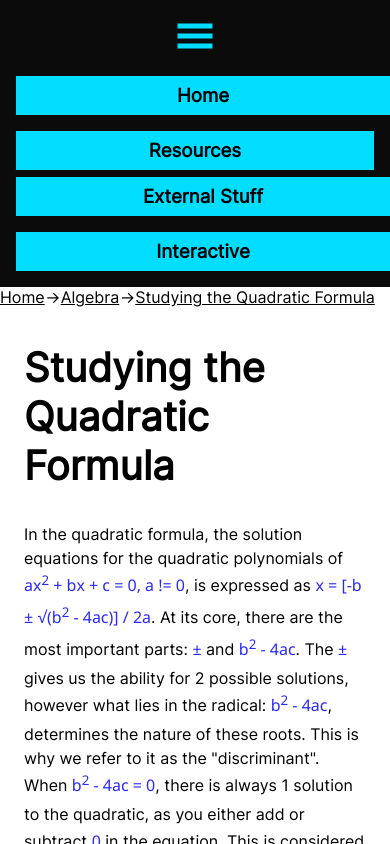
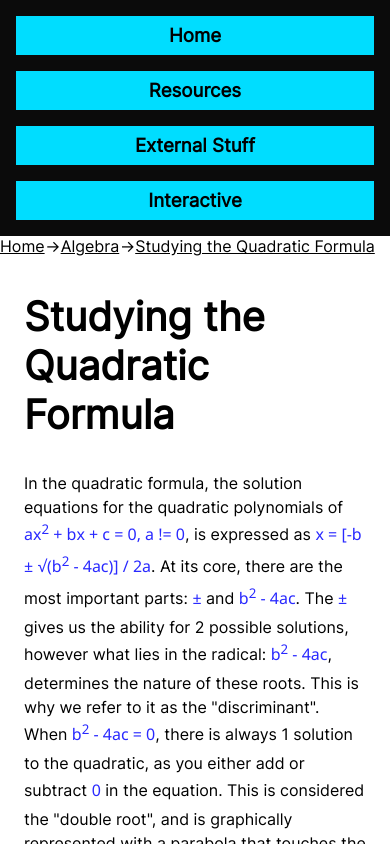
Before and after one commit to PixelatedLagg/MathInfo, a React (Create React App) app: page /algebra/studying-the-quadratic-formula in a window 390 px wide. Built offline with nearby package versions, Linux system fonts and the light colour scheme.

Commit message:
fixed header elements not aligning

```diff
--- a/src/App.js
+++ b/src/App.js
@@ -43,7 +43,6 @@ export default function App() {
       <div className="container">
         <nav role="navigation">
           <div className="header">
-            <svg class="header-menu" width="40px" height="40px" viewBox="0 0 512 512" xmlns="http://www.w3.org/2000/svg"><path fill="#00DDFF" d="M32 96v64h448V96H32zm0 128v64h448v-64H32zm0 128v64h448v-64H32z"/></svg>
             <Link className="header-button header-link" to="/">
               <h3>Home</h3>
             </Link>
@@ -83,3 +82,4 @@ export default function App() {
         );
 }
 //{document.getElementsByClassName("content")[0].getAttribute("data-names").split(' ').map((element, index) => generateLocation(element, index))}
+//<svg class="header-menu" width="40px" height="40px" viewBox="0 0 512 512" xmlns="http://www.w3.org/2000/svg"><path fill="#00DDFF" d="M32 96v64h448V96H32zm0 128v64h448v-64H32zm0 128v64h448v-64H32z"/></svg>
--- a/src/index.css
+++ b/src/index.css
@@ -89,9 +89,9 @@ a:link, a:visited
 .header
 {
     background-color: #0B0B0B;
-    padding-bottom: 16px;
     padding-left: 16px;
     padding-right: 16px;
+    padding-bottom: 16px;
 }
 .header-link
 {
@@ -115,7 +115,6 @@ a:link, a:visited
 {
     margin-top: 16px;
     margin-right: 24px;
-    top: 0;
 }
 .header-button h3
 {
@@ -155,9 +154,7 @@ a:link, a:visited
 #resources
 {
     padding: 0;
-    position: relative;
     display: inline-block;
-    height: 24px;
 }
 #resources-content
 {
@@ -301,21 +298,6 @@ li a
     text-decoration: underline;
 }
 
-.yellow
-{
-    background-image: linear-gradient(to bottom right, #EEFF00, #B5CC0A);
-}
-
-.red
-{
-    background-image: linear-gradient(to bottom right, #FF0011, #CC0A0D);
-}
-
-.green
-{
-    background-image: linear-gradient(to bottom right, #33FF00, #27CC0A);
-}
-
 #solution
 {
     filter: blur(3px);
@@ -330,19 +312,18 @@ li a
     -webkit-filter: none;
 }
 
-/* Responsiveness */
-
-.header-menu:hover path
+.header-menu
 {
-    fill: #067189;
+    display: none;
 }
 
-.header-menu
+.header-group
 {
-    width: 40px;
-    height: 40px;
-    bottom: 0;
+    margin: 0;
+    padding: 0;
 }
+
+/* Responsiveness */
 
 @media (max-width: 1360px)
 {
@@ -367,17 +348,25 @@ li a
         height: 100vh;
     }
 }
-@media (max-width: 500px)
+@media (max-width: 496px)
 {
+    .header-menu
+    {
+        display: unset;
+    }
     .header > *
     {
-        text-align: center;
-        margin-right: 16px;
+        margin-right: 0;
+        padding-left: 0;
+        padding-right: 0;
         width: 100%;
     }
-    #resources .header-button
+    .header-button
     {
         text-align: center;
-        width: 100% !important;
+    }
+    #resources-button
+    {
+        width: 100%;
     }
 }
--- a/src/interactive/Basic-Trigonometry.js
+++ b/src/interactive/Basic-Trigonometry.js
@@ -150,10 +150,10 @@ function SideTrigonometry()
 
 export default function Trigonometry(props) {
     document.title = "Basic Trigonometry";
-    props.onSetNames("Basic*Trigonometry");
-    props.onSetLinks("/interactive/basic-trigonometry");
+    props.onSetNames("Interactive Basic*Trigonometry");
+    props.onSetLinks("/interactive /interactive/basic-trigonometry");
     return (
-        <div className='content' data-names="Interactive Basic-Trigonometry" data-links="/interactive /interactive/basic-trigonometry">
+        <div className='content'>
             <div className='section'>
                 <SideTrigonometry />
                 <div className='media'>
```
Also changed, not shown: 1 other file (tests, documents, lock files or other folders).
